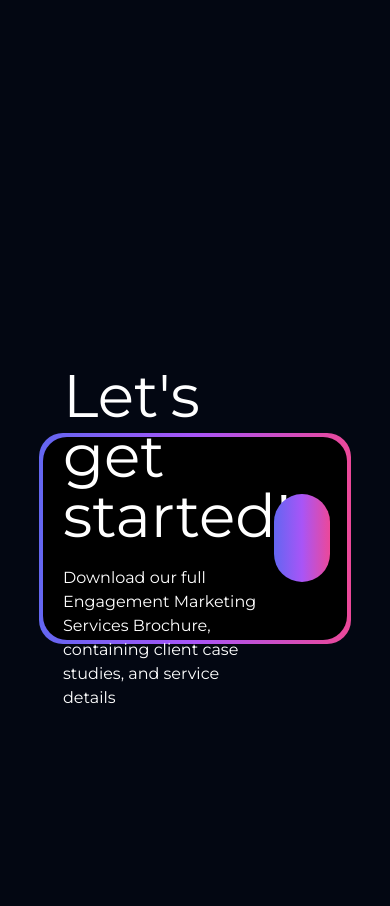
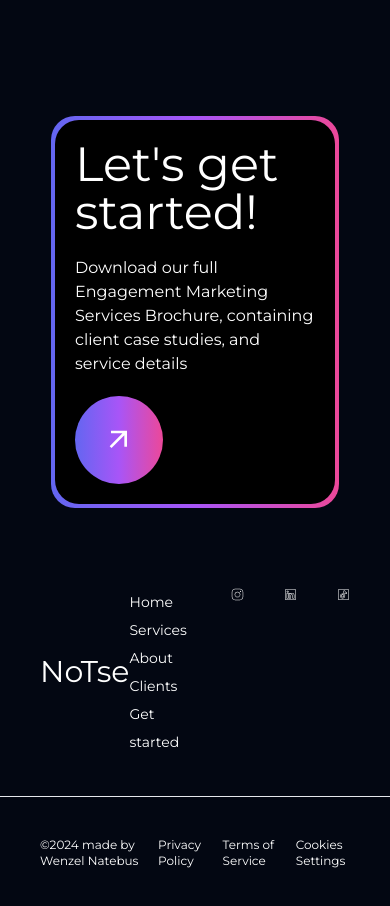
Before and after one commit to wenzeldev/web3-agency-page-nextjs-tailwind, a Next.js app: page / in a window 390 px wide. Shown: the part 2500-3406 px from the top of the page. Built offline with nearby package versions, Linux system fonts and the light colour scheme.

Commit message:
lets get started responsive mobile

```diff
--- a/src/app/page.js
+++ b/src/app/page.js
@@ -102,17 +102,17 @@ export default function Home() {
         <div className="absolute w-56 lg:w-1080 h-72 rounded-full bg-gradient-to-r p-1 from-pink-900 to-pink-500 blur-3xl z-0"></div>
       </div>
 
-      <div className="flex items-center justify-center w-full lg:w-1080 h-screen ">
-        <div className="w-4/5 h-1/4 rounded-3xl bg-gradient-to-r p-1 from-indigo-500 via-purple-500 to-pink-500">
-          <div className="flex flex-row justify-between items-center w-full h-full rounded-3xl bg-black p-5">
-            <div className="flex flex-col w-4/5 text-white">
-              <h3 className="text-6xl font-normal pb-5">Let's get started!</h3>
+      <div className="flex items-center justify-center w-full lg:w-1080 h-fit lg:h-screen ">
+        <div className="w-72 h-fit lg:w-4/5 lg:h-1/4 rounded-3xl bg-gradient-to-r p-1 from-indigo-500 via-purple-500 to-pink-500">
+          <div className="flex lg:flex-row flex-col justify-between items-left w-full h-full rounded-3xl bg-black p-5">
+            <div className="flex flex-col w-full lg:w-4/5 text-white pb-5">
+              <h3 className="text-5xl lg:text-6xl font-normal pb-5">Let's get started!</h3>
               <p>
                 Download our full Engagement Marketing Services Brochure,
                 containing client case studies, and service details
               </p>
             </div>
-            <button className="hover:rotate-45 transition-all bg-gradient-to-r from-indigo-500 via-purple-500 to-pink-500 rounded-full p-7">
+            <button className="hover:rotate-45 transition-all bg-gradient-to-r from-indigo-500 via-purple-500 to-pink-500 rounded-full w-fit h-fit p-7">
               <Image src={arrow_out} alt="" className=" w-8 h-8" />
             </button>
           </div>
```
